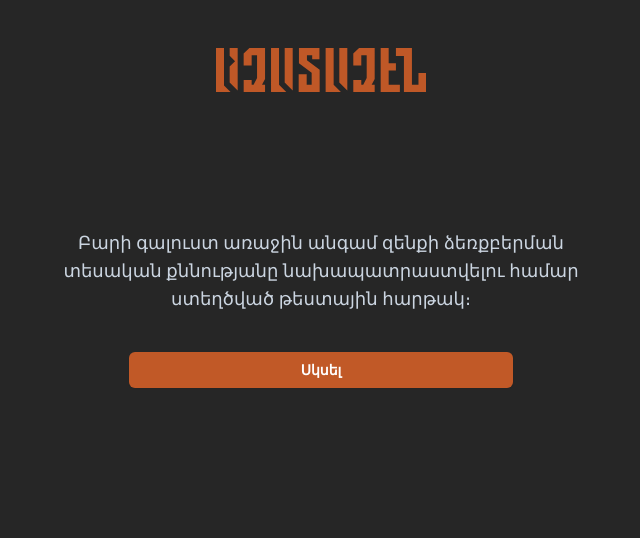
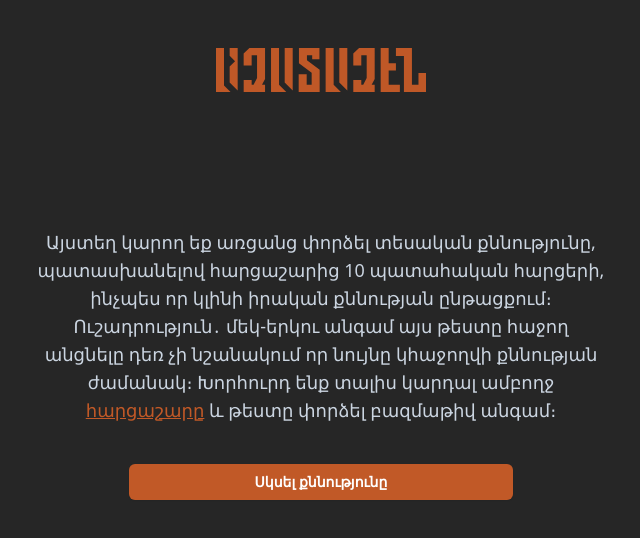
Before and after one commit to babkenmes/exam, a React (Create React App) app in the folder client/: page / in a window 1280 px wide. Shown: the top 538 px of the page, without its empty margins (319-959 px from the left). Built offline with nearby package versions, Linux system fonts and the light colour scheme.

Commit message:
Removed some questions & updated text

```diff
--- a/client/src/App.tsx
+++ b/client/src/App.tsx
@@ -48,8 +48,8 @@ function Home() {
   return <div>
     <div className="text-center">
       <p className="mx-auto text-lg max-w-xl mt-32 md:mt-2">
-        Բարի գալուստ առաջին անգամ զենքի ձեռքբերման տեսական քննությանը նախապատրաստվելու համար ստեղծված թեստային հարթակ։
-      </p>
+        Այստեղ կարող եք առցանց փորձել տեսական քննությունը, պատասխանելով հարցաշարից 10 պատահական հարցերի, ինչպես որ կլինի իրական քննության ընթացքում։
+        Ուշադրություն․ մեկ-երկու անգամ այս թեստը հաջող անցնելը դեռ չի նշանակում որ նույնը կհաջողվի քննության ժամանակ։ Խորհուրդ ենք տալիս կարդալ ամբողջ <a target="_blank" className="underline text-azatazen-primary text-dec " href="https://drive.google.com/file/d/1SMOMysYKM1WDAxSQuyWlxRY7L0gpgZw1/view">հարցաշարը</a> և թեստը փորձել բազմաթիվ անգամ։      </p>
     </div>
     <div className="mt-10 sm:mx-auto sm:w-full sm:max-w-sm space-y-4">
       <div>
@@ -59,7 +59,7 @@ function Home() {
           onClick={handleStart}
           className="flex w-full justify-center rounded-md disabled:bg-slate-700 bg-azatazen-primary px-3 py-1.5 text-sm font-semibold leading-6 text-white shadow-sm hover:bg-azatazen-primary/80 focus-visible:outline focus-visible:outline-2 focus-visible:outline-offset-2 focus-visible:outline-azatazen-primary"
         >
-          Սկսել
+          Սկսել քննությունը
         </button>
       </div>
     </div>
--- a/client/src/questions.ts
+++ b/client/src/questions.ts
@@ -167,15 +167,6 @@ const data = [
     ]
   },
   {
-    "text": "Որ փամփուշտն է կոչվում ազդանշնանային․",
-    "options": [
-      { text: "գազային զենքից կրակելու համար նախատեսված համասարք, որը պարկուճի միջոցով մեկ ամբողջության մեջ ներառում է բռնկվող միջոցը (հրապատիճը), նետողական լիցքը, խցանը և Կառավարության սահմանած՝ օգտագործման թույլատրված արցունքաբեր կամ գրգռիչ նյութը, որը նախատեսված չէ մարդուն մահ պատճառելու համար", is_correct: false },
-      { text: "հրազենից, գազային զենքից կրակելու համար նախատեսված համասարք, որը պարկուճի միջոցով մեկ ամբողջության մեջ ներառում է բռնկվող միջոցը (հրապատիճը) և լուսաձայնային գործողության լիցքը, որը նախատեսված չէ կենդանի կամ այլ նշանակետ խոցելու համար", is_correct: false },
-      { text: "միայն ուսումնական նպատակների համար օգտագործվող համասարք՝ բաղկացած պարկուճից և բռնկվող լիցքից նետվող առարկայից, որը պատրաստված է բնօրինակի չափերին և կառուցվածքին համապատասխան, և որի պարկուճի մեջ բացակայում է նետողական լիցքը, կամ այն փոխարինված է նույն կշռով այլ՝ ոչ այրվող նյութով, իսկ բռնկվող միջոցը (հրապատիճը) վնասված (կրակված) է", is_correct: false },
-      { text: "հրազենից կամ ազդանշանային սարքից կրակելու համար նախատեսված համասարք, որը պարկուճի միջոցով մեկ ամբողջության մեջ ներառում է բռնկվող միջոցը (հրապատիճը), նետողական լիցքը և նետվող լիցքը՝ լուսային, ձայնային կամ ծխային ազդանշան տալու համար, որը նախատեսված չէ կենդանի կամ այլ նշանակետի խոցման համար", is_correct: true },
-    ]
-  },
-  {
     "text": "Ի՞նչ է կոչվում տարբեր բաղադրամասերից բաղկացած պայթուցիկ խառնուրդը, որը կարող է այրվել ըստ իր շերտերի զուգահեռության՝ առանց արտաքին միջավայրից թթվածնի ներթափանցման և չի վերածվում պայթյունի, այլ առաջ է բերում կայուն գազագոյացություն, հնարավորություն է տալիս կանոնավորելու գազագոյացման արագությունը․",
     "options": [
       { text: "փամփուշտ", is_correct: false },
@@ -247,14 +238,6 @@ const data = [
       { text: "ինքնապաշտպանության նպատակով քաղաքացիների կողմից սառը զենք կրելը", is_correct: false },
       { text: "շրջանառության մեջ մտցնել 350 մմ-ից պակաս երկարություն ունեցող փողով կամ փողային տուփով և փողով ակոսափող հրազեն", is_correct: true },
       { text: "ակոսափող հրազենի փամփուշտներով կրակելու համար հարմարեցված ողորկափող հրազեն", is_correct: false },
-    ]
-  },
-  {
-    "text": "Բնակավայրերում, բնակավայրերից, մայրուղիներից, միջպետական և միջհամայնքային նշանակության ճանապարհներից ի՞նչ հեռավորության վրա է թույլատրվում ակոսափող հրազեն օգտագործել․",
-    "options": [
-      { text: "2000 մետր", is_correct: false },
-      { text: "3000 մետր", is_correct: false },
-      { text: "5000 մետր", is_correct: true },
     ]
   },
   {
```
Also changed, not shown: 11 other files (tests, documents, lock files or other folders).
